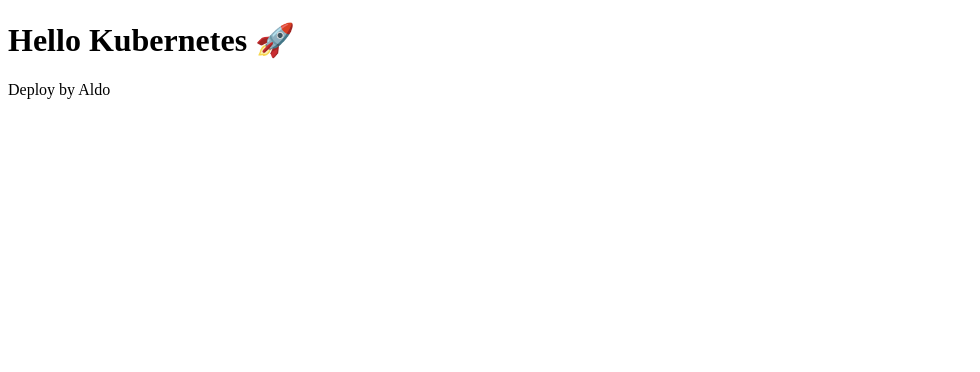
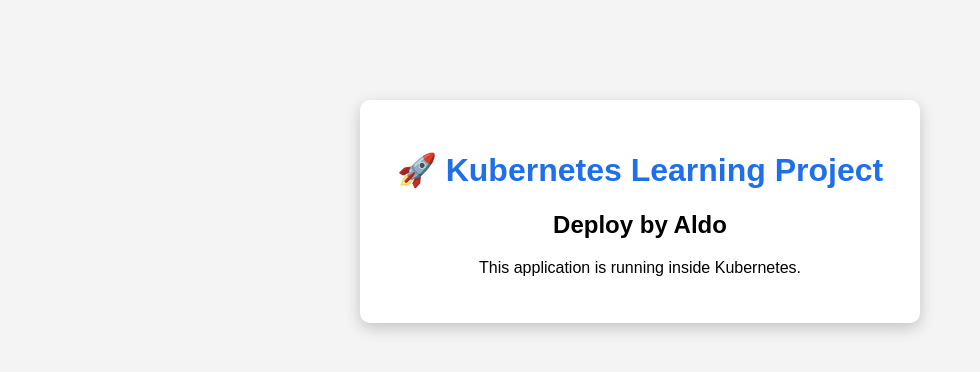
Before and after one commit to Filllix/devops-kubernetes-project, a plain HTML site: page app/index.html in a window 1280 px wide. Shown: the whole page, without its empty margins (0-980 px from the left). Drawn offline with Linux system fonts and the light colour scheme.

Commit message:
feat: add initial web application

```diff
--- a/app/index.html
+++ b/app/index.html
@@ -1,13 +1,46 @@
 <!DOCTYPE html>
-<html>
+<html lang="en">
 <head>
+    <meta charset="UTF-8">
+    <meta name="viewport" content="width=device-width, initial-scale=1.0">
     <title>DevOps Kubernetes Project</title>
+
+    <style>
+        body{
+            font-family:Arial;
+            text-align:center;
+            margin-top:100px;
+            background:#f4f4f4;
+        }
+
+        h1{
+            color:#1f6feb;
+        }
+
+        .card{
+            background:white;
+            width:500px;
+            margin:auto;
+            padding:30px;
+            border-radius:10px;
+            box-shadow:0px 5px 15px rgba(0,0,0,.2);
+        }
+    </style>
+
 </head>
+
 <body>
 
-<h1>Hello Kubernetes 🚀</h1>
+<div class="card">
 
-<p>Deploy by Aldo</p>
+<h1>🚀 Kubernetes Learning Project</h1>
+
+<h2>Deploy by Aldo</h2>
+
+<p>This application is running inside Kubernetes.</p>
+
+</div>
 
 </body>
+
 </html>
```
Also changed, not shown: 1 other file.
